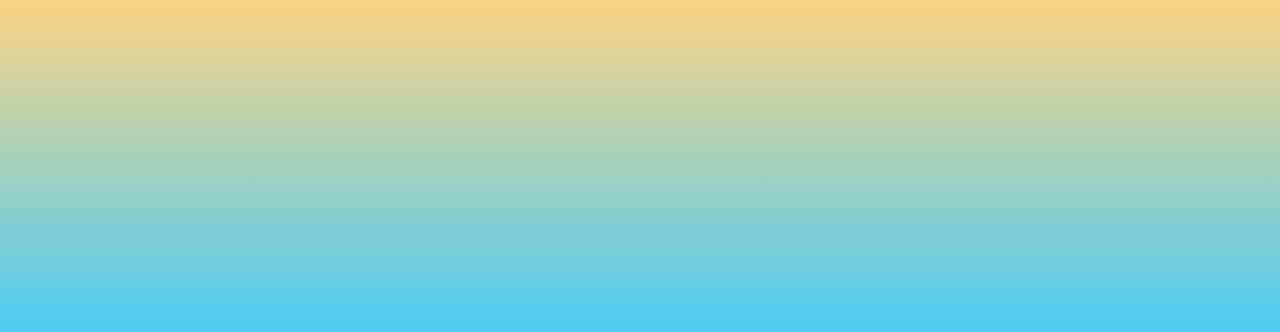
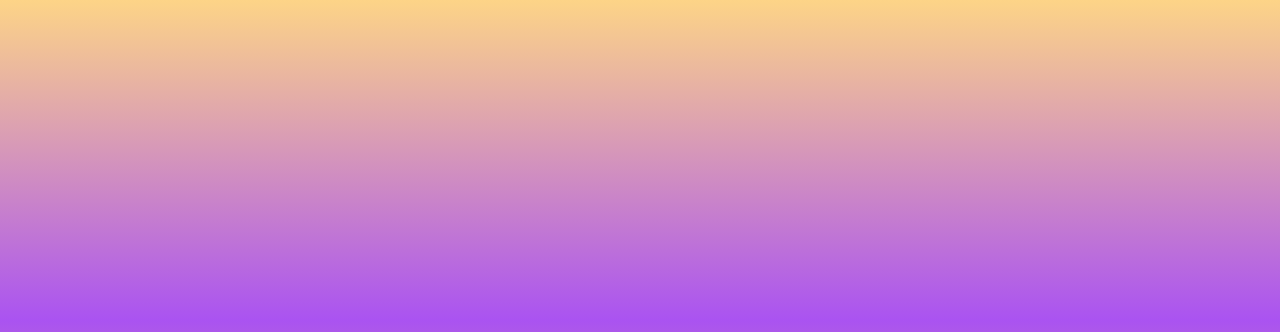
Before and after one commit to BiOh424rD/zephyr, a plain HTML site: page index.html in a window 1280 px wide. Shown: the top 332 px of the page. Drawn offline with nearby package versions, Linux system fonts and the light colour scheme.

Commit message:
Update index.html

```diff
--- a/index.html
+++ b/index.html
@@ -16,10 +16,10 @@ html {
 body {
   /* Permalink - use to edit and share this gradient: http://colorzilla.com/gradient-editor/#87e0fd+0,53cbf1+40,05abe0+100;Blue+3D+%23+16 */
 background: #fdd487; /* Old browsers */
-background: -moz-linear-gradient(top, #fdd487 0%, #53cbf1 40%, #05abe0 100%); /* FF3.6-15 */
-background: -webkit-linear-gradient(top, #fdd487 0%,#53cbf1 40%,#05abe0 100%); /* Chrome10-25,Safari5.1-6 */
-background: linear-gradient(to bottom, #fdd487 0%,#53cbf1 40%,#05abe0 100%); /* W3C, IE10+, FF16+, Chrome26+, Opera12+, Safari7+ */
-filter: progid:DXImageTransform.Microsoft.gradient( startColorstr='#fdd487', endColorstr='#05abe0',GradientType=0 ); /* IE6-9 */
+background: -moz-linear-gradient(top, #fdd487 0%, #aa53f1 40%, #ffff00 100%); /* FF3.6-15 */
+background: -webkit-linear-gradient(top, #fdd487 0%,#aa53f1 40%,#ffff00 100%); /* Chrome10-25,Safari5.1-6 */
+background: linear-gradient(to bottom, #fdd487 0%,#aa53f1 40%,#ffff00 100%); /* W3C, IE10+, FF16+, Chrome26+, Opera12+, Safari7+ */
+filter: progid:DXImageTransform.Microsoft.gradient( startColorstr='#fdd487', endColorstr='#aa53f1',GradientType=0 ); /* IE6-9 */
 height: 100%;
     margin: 0;
     background-repeat: no-repeat;
```
